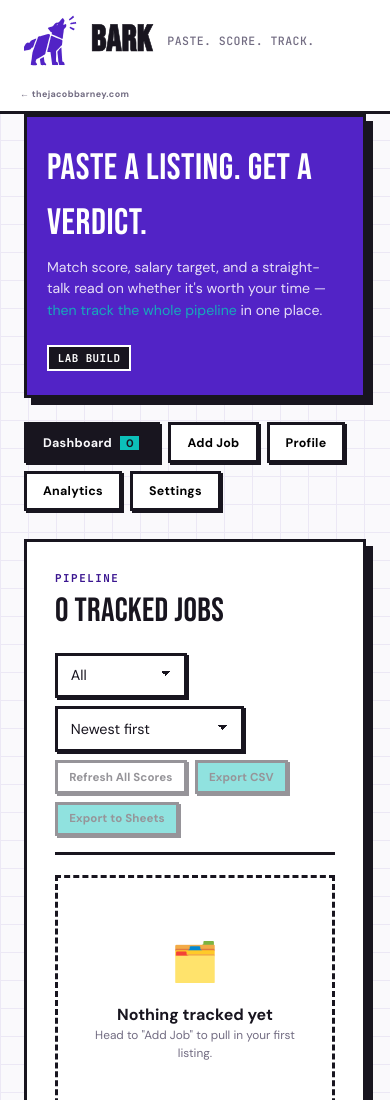
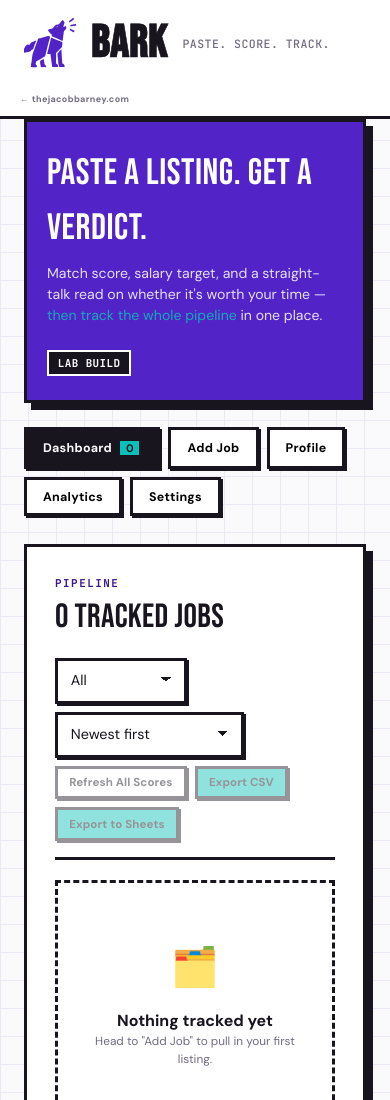
Before and after one commit to thejacobbarney/thejacobbarney.github.io, a plain HTML site: page bark/index.html in a window 390 px wide. Shown: the top 1100 px of the page. Drawn offline with nearby package versions, Linux system fonts and the light colour scheme.

Commit message:
Bump the Bark wordmark another 25% (#55)
Claude-Session: https://claude.ai/code/session_01L3DJhx6xuaiAfE3UCCyvrp

Co-authored-by: Claude <noreply@anthropic.com>

```diff
--- a/bark/index.html
+++ b/bark/index.html
@@ -74,7 +74,7 @@
     object-fit:contain;
   }
   .nb-logo-word{
-    font-family:'Bebas Neue',sans-serif;font-size:2.73rem;letter-spacing:0.02em;
+    font-family:'Bebas Neue',sans-serif;font-size:3.41rem;letter-spacing:0.02em;
     /* Bebas Neue ships as a single weight — font-weight alone does nothing on
        most platforms, so fake the extra heft with a matching text-stroke on
        top of it (browsers that do synthesize bold get it twice, which is
@@ -314,7 +314,7 @@
       padding:0.6rem 1.25rem;
     }
     .nb-logo-mark{width:62px;height:62px;}
-    .nb-logo-word{font-size:2.25rem;}
+    .nb-logo-word{font-size:2.81rem;}
     .nb-logo-sub{font-size:0.72rem;margin-left:0.4rem;}
     .nb-back{font-size:0.56rem;}
     .hero-strip{margin-top:0;padding:1.5rem 1.25rem;}
```
